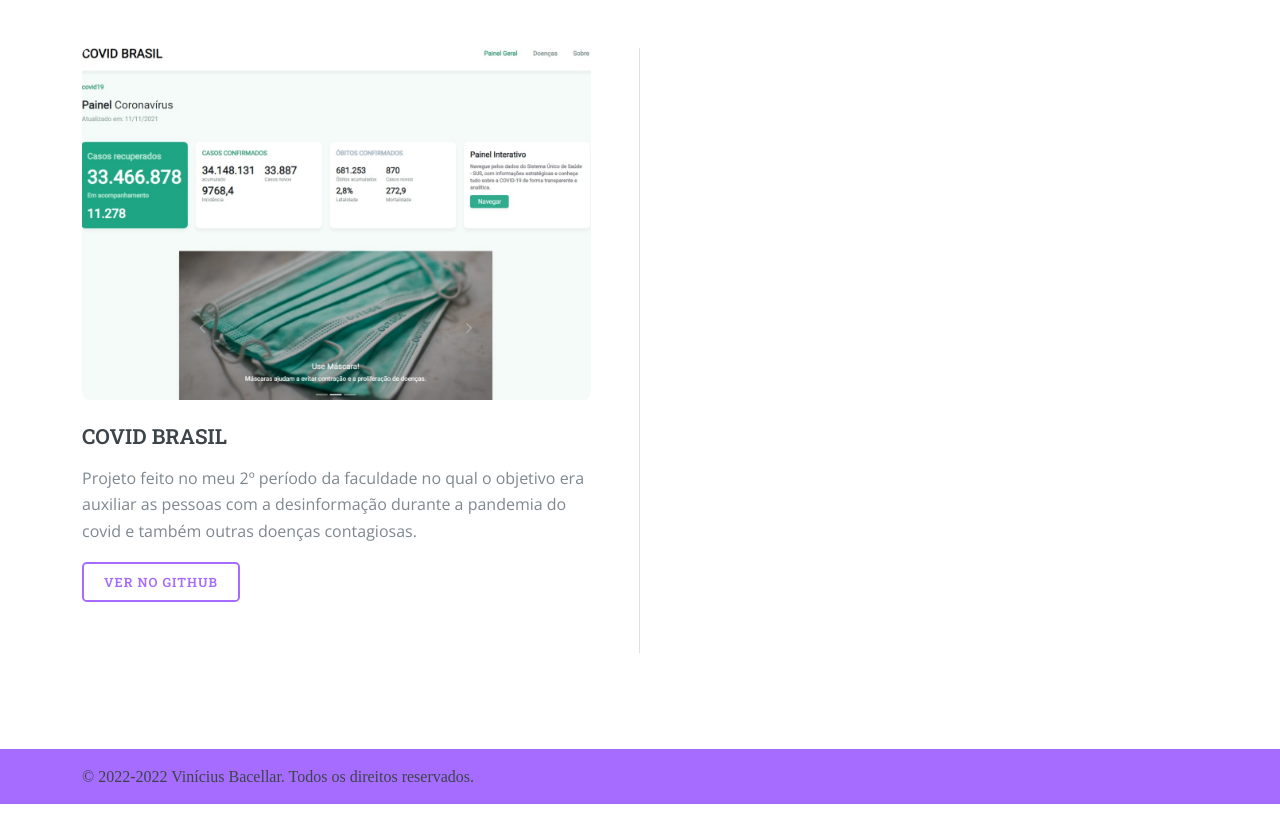
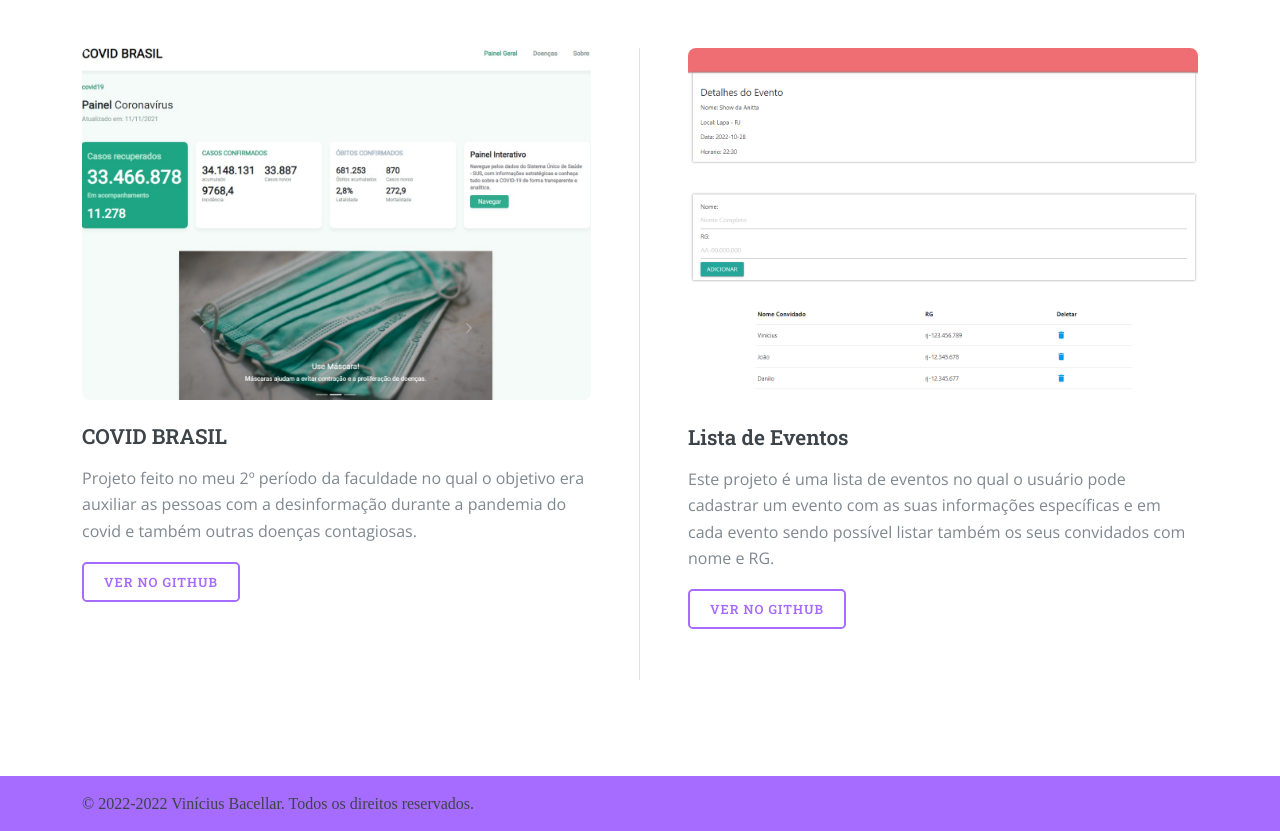
Before and after one commit to viniciusbacellar/Portfolio, a plain HTML site: page index.html in a window 1280 px wide. Shown: the part 2092-2923 px from the top of the page. Before the commit the page ends 2896 px from the top, so only its background shows below. Drawn offline with nearby package versions, Linux system fonts and the light colour scheme.

Commit message:
Adicionado o projetos cadastro de eventos

```diff
--- a/index.html
+++ b/index.html
@@ -157,6 +157,16 @@
         <p>Projeto feito no meu 2º período da faculdade no qual o objetivo era auxiliar as pessoas com a desinformação durante a pandemia do covid e também outras doenças contagiosas.</p>
         <a href="https://github.com/viniciusbacellar/COVID_BRASIL" target="_blank" class="btn-link">ver no github</a>
       </div>
+
+      <div class="col-lg-6 ps-5 mb-5 pb-5 projeto" id="eventos">
+        <div class="container-img">
+          <img src="./img/project-eventos.png" alt="eventos">
+        </div>
+        <h3 class="mt-4 mb-3">Lista de Eventos</h3>
+        <p>Este projeto é uma lista de eventos no qual o usuário pode cadastrar um evento com as suas informações específicas e em cada evento sendo possível listar também os seus convidados com nome e RG.</p>
+        <a href="https://github.com/viniciusbacellar/eventoApp" target="_blank" class="btn-link">ver no github</a>
+      </div>
+
     </section>
   </div>
 
```
Also changed, not shown: img/project-eventos.png (added).
